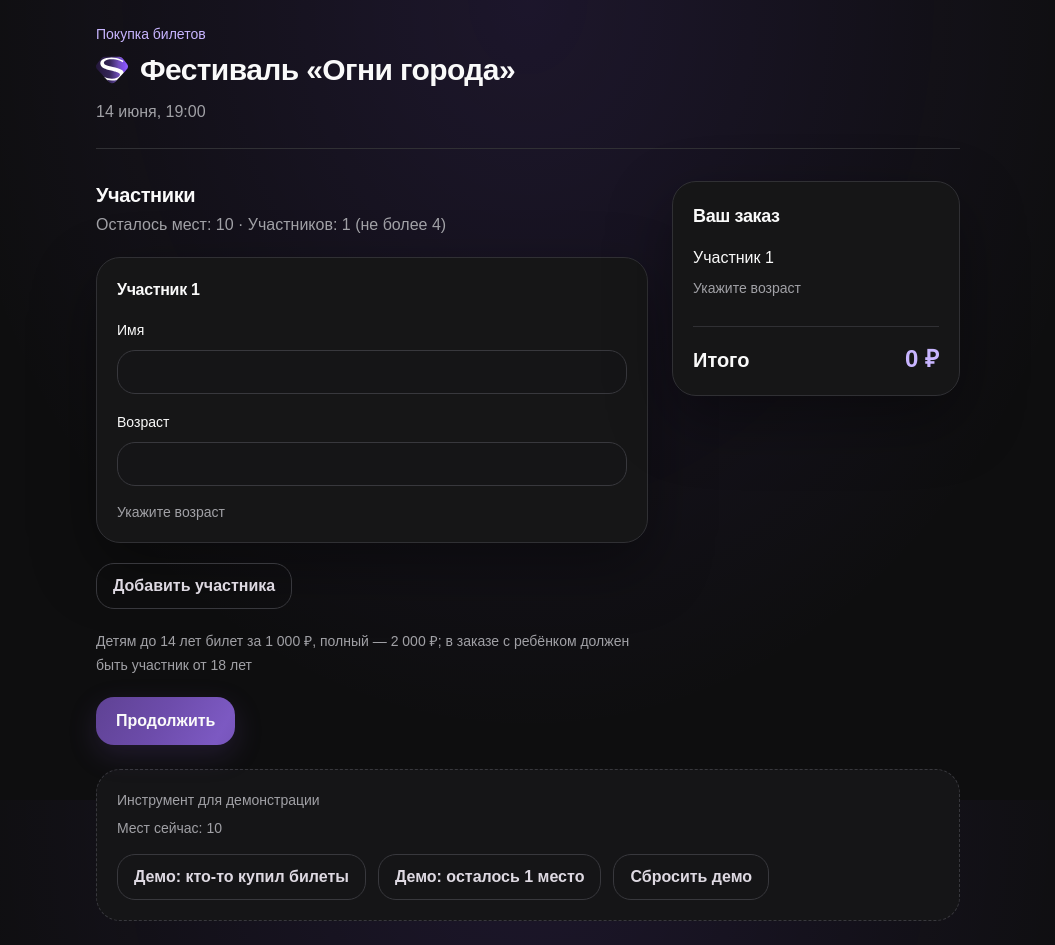
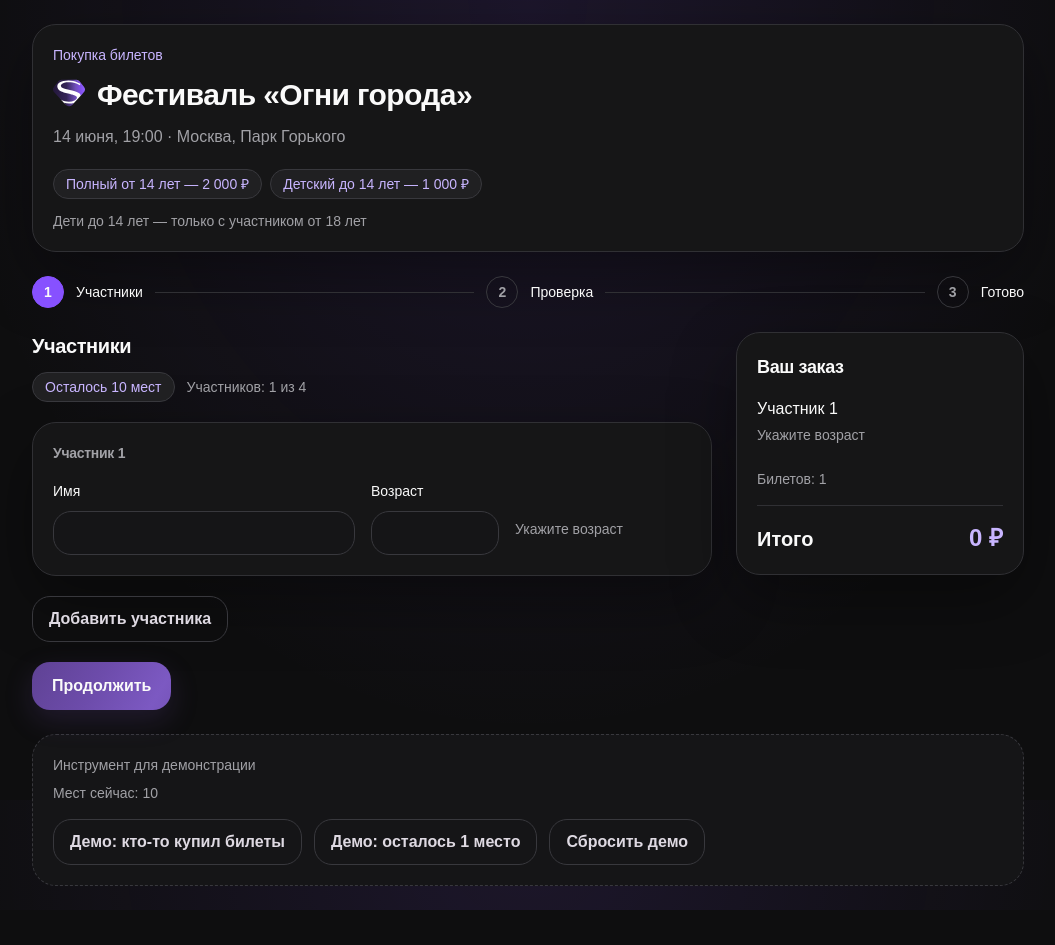
Before and after one commit to PetrKopyev/ticket-checkout, a React (Vite) app: page / in a window 1280 px wide. Shown: the whole page, without its empty margins (112-1167 px from the left). After the commit the page ends 910 px from the top, so only its background shows below. Built offline with nearby package versions, Linux system fonts and the light colour scheme.

Commit message:
Редизайн по паттернам билетных площадок: афиша, шаги, строка заказа, нижний бар, билет

```diff
--- a/index.html
+++ b/index.html
@@ -2,7 +2,7 @@
 <html lang="ru">
   <head>
     <meta charset="UTF-8" />
-    <meta name="viewport" content="width=device-width, initial-scale=1.0" />
+    <meta name="viewport" content="width=device-width, initial-scale=1.0, viewport-fit=cover" />
     <link rel="icon" type="image/svg+xml" href="/logo.svg" />
     <title>Огни города — билеты</title>
   </head>
--- a/src/App.tsx
+++ b/src/App.tsx
@@ -6,6 +6,8 @@ import { buildOrder } from './rules'
 import ParticipantsStep from './components/ParticipantsStep'
 import ReviewStep from './components/ReviewStep'
 import ResultStep from './components/ResultStep'
+import EventHeader from './components/EventHeader'
+import StepIndicator from './components/StepIndicator'
 import { secondaryButtonClass } from './components/ui'
 
 const App = () => {
@@ -46,15 +48,9 @@ const App = () => {
 
   return (
     <main className="min-h-screen text-ink">
-      <div className="mx-auto max-w-4xl px-4 py-6">
-        <header className="mb-8 border-b border-line pb-6">
-          <p className="mb-2 text-sm font-medium text-violet-soft">Покупка билетов</p>
-          <div className="flex items-center gap-3">
-            <img src="/logo.svg" alt="" width={32} height={32} className="shrink-0" />
-            <h1 className="min-w-0 text-2xl sm:text-3xl">Фестиваль «Огни города»</h1>
-          </div>
-          <p className="mt-3 text-ink-muted">14 июня, 19:00</p>
-        </header>
+      <div className="mx-auto min-w-0 max-w-5xl px-4 pt-6 pb-40 md:pb-6">
+        <EventHeader />
+        <StepIndicator step={step} failed={step === 'result' && result?.ok === false} />
         <div ref={stepContent}>
           {step === 'participants' && (
             <ParticipantsStep
--- /dev/null
+++ b/src/components/EventHeader.tsx
@@ -0,0 +1,23 @@
+import { EVENT } from '../event'
+import { ADULT_AGE, CHILD_LIMIT, CHILD_PRICE, FULL_PRICE } from '../rules'
+import { cardClass, chipClass, formatPrice } from './ui'
+
+const EventHeader = () => (
+  <header className={`${cardClass} mb-6`}>
+    <p className="mb-3 text-sm font-medium text-violet-soft">Покупка билетов</p>
+    <div className="flex min-w-0 items-start gap-3">
+      <img src="/logo.svg" alt="" width={32} height={32} className="shrink-0" />
+      <h1 className="min-w-0 break-words text-2xl sm:text-3xl">{EVENT.title}</h1>
+    </div>
+    <p className="mt-3 break-words text-ink-muted">{EVENT.date} · {EVENT.place}</p>
+    <div className="mt-5 flex flex-wrap gap-2">
+      <p className={chipClass}>Полный от {CHILD_LIMIT} лет — {formatPrice(FULL_PRICE)}</p>
+      <p className={chipClass}>Детский до {CHILD_LIMIT} лет — {formatPrice(CHILD_PRICE)}</p>
+    </div>
+    <p className="mt-3 text-sm text-ink-muted">
+      Дети до {CHILD_LIMIT} лет — только с участником от {ADULT_AGE} лет
+    </p>
+  </header>
+)
+
+export default EventHeader
--- a/src/components/OrderSummary.tsx
+++ b/src/components/OrderSummary.tsx
@@ -1,32 +1,69 @@
 import { orderTotal, parseAge, ticketPrice, ticketType } from '../rules'
 import type { Participant } from '../types'
-import { cardClass, chipClass, formatPrice } from './ui'
+import { chipClass, formatAge, formatPrice } from './ui'
 
-const OrderSummary = ({ participants }: { participants: Participant[] }) => (
-  <section className={cardClass} aria-labelledby="summary-heading">
+const nameClass = 'break-words font-medium first-letter:uppercase'
+const priceClass = 'shrink-0 whitespace-nowrap text-right font-semibold tabular-nums'
+
+const OrderRow = ({ participant, index, compact }: {
+  participant: Participant
+  index: number
+  compact: boolean
+}) => {
+  const age = parseAge(participant.age)
+  const name = participant.name.trim() || `Участник ${index + 1}`
+  const details = age === null ? 'Укажите возраст' : `${formatAge(age)} · ${ticketType(age)}`
+  const price = age === null ? '' : formatPrice(ticketPrice(age))
+
+  if (compact) {
+    return (
+      <li className="flex items-start justify-between gap-3 py-3 first:pt-0">
+        <div className="min-w-0">
+          <p className={nameClass}>{name}</p>
+          <p className="mt-1 text-sm text-ink-muted">{details}</p>
+        </div>
+        <p className={priceClass}>{price}</p>
+      </li>
+    )
+  }
+
+  return (
+    <li className={[
+      'flex items-start justify-between gap-3 py-3 first:pt-0',
+      'sm:grid sm:grid-cols-[minmax(0,1fr)_5rem_6rem_6rem] sm:items-center',
+    ].join(' ')}>
+      <div className="min-w-0">
+        <p className={nameClass}>{name}</p>
+        <p className="mt-1 text-sm text-ink-muted sm:hidden">{details}</p>
+      </div>
+      {age === null ? (
+        <p className="hidden text-sm text-ink-muted sm:col-span-2 sm:block">Укажите возраст</p>
+      ) : (
+        <>
+          <p className="hidden text-sm text-ink-muted sm:block">{formatAge(age)}</p>
+          <p className={`hidden sm:block ${chipClass}`}>{ticketType(age)}</p>
+        </>
+      )}
+      <p className={priceClass}>{price}</p>
+    </li>
+  )
+}
+
+const OrderSummary = ({ participants, compact = false }: {
+  participants: Participant[]
+  compact?: boolean
+}) => (
+  <section aria-labelledby="summary-heading">
     <h2 id="summary-heading" className="text-lg">Ваш заказ</h2>
     <ul className="mt-4 divide-y divide-line">
-      {participants.map((participant, index) => {
-        const age = parseAge(participant.age)
-
-        return (
-          <li key={participant.id} className="py-3 first:pt-0">
-            <p className="font-medium break-words">{participant.name.trim() || `Участник ${index + 1}`}</p>
-            {age === null ? (
-              <p className="mt-2 text-sm text-ink-muted">Укажите возраст</p>
-            ) : (
-              <>
-                <p className={`mt-2 ${chipClass}`}>Возраст: {age} · {ticketType(age)}</p>
-                <p className="mt-1 text-sm font-medium">{formatPrice(ticketPrice(age))}</p>
-              </>
-            )}
-          </li>
-        )
-      })}
+      {participants.map((participant, index) => (
+        <OrderRow key={participant.id} participant={participant} index={index} compact={compact} />
+      ))}
     </ul>
+    <p className="mt-3 text-sm text-ink-muted">Билетов: {participants.length}</p>
     <div className="mt-4 flex flex-wrap items-baseline justify-between gap-2 border-t border-line pt-4">
       <span className="text-xl font-extrabold">Итого</span>
-      <span className="text-2xl font-extrabold text-violet-soft">
+      <span className="text-2xl font-extrabold tabular-nums text-violet-soft">
         {formatPrice(orderTotal(participants))}
       </span>
     </div>
--- a/src/components/ParticipantsStep.tsx
+++ b/src/components/ParticipantsStep.tsx
@@ -1,10 +1,6 @@
 import { useEffect, useRef, useState } from 'react'
 import type { FormEvent } from 'react'
 import {
-  ADULT_AGE,
-  CHILD_LIMIT,
-  CHILD_PRICE,
-  FULL_PRICE,
   MAX_PARTICIPANTS,
   NO_SEATS_MESSAGE,
   orderTotal,
@@ -16,12 +12,15 @@ import {
 } from '../rules'
 import type { Participant } from '../types'
 import OrderSummary from './OrderSummary'
+import SubmitBar from './SubmitBar'
 import {
   alertClass,
   cardClass,
   chipClass,
+  dangerChipClass,
   formatPrice,
   inputClass,
+  plural,
   primaryButtonClass,
   secondaryButtonClass,
 } from './ui'
@@ -47,21 +46,12 @@ const ParticipantCard = ({ participant, index, canRemove, touched, onChange, onT
 
   return (
     <section aria-labelledby={headingId} className={cardClass}>
-      <div className="mb-4 flex flex-wrap items-center justify-between gap-2">
-        <h3 id={headingId}>Участник {index + 1}</h3>
-        {canRemove && (
-          <button
-            type="button"
-            onClick={onRemove}
-            aria-label={`Удалить участника ${index + 1}`}
-            className={secondaryButtonClass}
-          >
-            Удалить
-          </button>
-        )}
-      </div>
-      <div className="space-y-4">
-        <div>
+      <h3 id={headingId} className="mb-4 text-sm font-semibold text-ink-muted">Участник {index + 1}</h3>
+      <div className={[
+        'grid min-w-0 grid-cols-[minmax(0,1fr)] gap-4',
+        'md:grid-cols-[minmax(0,1fr)_8rem_10rem_auto]',
+      ].join(' ')}>
+        <div className="min-w-0">
           <label htmlFor={nameId} className="text-sm font-medium">Имя</label>
           <input
             id={nameId}
@@ -76,7 +66,7 @@ const ParticipantCard = ({ participant, index, canRemove, touched, onChange, onT
           />
           {nameError && <p id={`${nameId}-error`} className="mt-2 text-sm text-red">{nameError}</p>}
         </div>
-        <div>
+        <div className="min-w-0">
           <label htmlFor={ageId} className="text-sm font-medium">Возраст</label>
           <input
             id={ageId}
@@ -91,11 +81,32 @@ const ParticipantCard = ({ participant, index, canRemove, touched, onChange, onT
           />
           {ageError && <p id={`${ageId}-error`} className="mt-2 text-sm text-red">{ageError}</p>}
         </div>
+        <div className="flex min-w-0 flex-wrap items-start justify-between gap-3 md:contents">
+          <div className="flex min-h-11 min-w-0 flex-wrap items-center gap-2 self-start md:mt-7">
+            {age !== null && (
+              <>
+                <span className={chipClass}>{ticketType(age)}</span>
+                <span className="whitespace-nowrap font-semibold tabular-nums">
+                  {formatPrice(ticketPrice(age))}
+                </span>
+              </>
+            )}
+            {age === null && !ageError && <p className="text-sm text-ink-muted">Укажите возраст</p>}
+          </div>
+          {canRemove && (
+            <div className="flex min-h-11 min-w-0 items-center self-start md:mt-7">
+              <button
+                type="button"
+                onClick={onRemove}
+                aria-label={`Удалить участника ${index + 1}`}
+                className={secondaryButtonClass}
+              >
+                Удалить
+              </button>
+            </div>
+          )}
+        </div>
       </div>
-      {age !== null && (
-        <p className={`mt-4 ${chipClass}`}>{ticketType(age)} · {formatPrice(ticketPrice(age))}</p>
-      )}
-      {age === null && !ageError && <p className="mt-4 text-sm text-ink-muted">Укажите возраст</p>}
     </section>
   )
 }
@@ -140,13 +151,20 @@ const ParticipantsStep = ({ participants, seats, onChange, onAdd, onRemove, onCo
   }
 
   return (
-    <div className="grid min-w-0 items-start gap-6 md:grid-cols-[1fr_18rem]">
+    <div className="grid min-w-0 items-start gap-6 lg:grid-cols-[minmax(0,1fr)_18rem]">
       <form noValidate onSubmit={handleSubmit} className="min-w-0 space-y-5">
         <div>
           <h2 data-step-heading tabIndex={-1} className="scroll-mt-6 text-xl outline-none">Участники</h2>
-          <p className="mt-1 text-ink-muted">
-            Осталось мест: {seats} · Участников: {participants.length} (не более {MAX_PARTICIPANTS})
-          </p>
+          <div className="mt-3 flex min-w-0 flex-wrap items-center gap-3">
+            <p className={seats <= 3 ? dangerChipClass : chipClass}>
+              {seats === 0 ? 'Мест нет' : (
+                `Осталось ${seats <= 3 ? 'всего ' : ''}${seats} ${plural(seats, 'место', 'места', 'мест')}`
+              )}
+            </p>
+            <p className="text-sm text-ink-muted">
+              Участников: {participants.length} из {MAX_PARTICIPANTS}
+            </p>
+          </div>
         </div>
         {seats === 0 && <p role="alert" className={alertClass}>{NO_SEATS_MESSAGE}</p>}
         {participants.map((participant, index) => (
@@ -169,23 +187,17 @@ const ParticipantsStep = ({ participants, seats, onChange, onAdd, onRemove, onCo
             Добавить участника
           </button>
         )}
-        <p aria-hidden="true" className="text-lg font-extrabold md:hidden">
-          Итого: <span className="text-violet-soft">{formatPrice(orderTotal(participants))}</span>
-        </p>
-        {orderError ? (
-          <p role="alert" className={alertClass}>{orderError}</p>
-        ) : (
-          <p className="text-sm leading-6 text-ink-muted">
-            Детям до {CHILD_LIMIT} лет билет за {formatPrice(CHILD_PRICE)},
-            полный — {formatPrice(FULL_PRICE)}; в заказе с ребёнком должен быть участник от {ADULT_AGE} лет
-          </p>
-        )}
-        <button type="submit" disabled={seats === 0} className={primaryButtonClass}>
-          Продолжить
-        </button>
+        {orderError && <p role="alert" className={alertClass}>{orderError}</p>}
+        <div>
+          <SubmitBar total={orderTotal(participants)}>
+            <button type="submit" disabled={seats === 0} className={primaryButtonClass}>
+              Продолжить
+            </button>
+          </SubmitBar>
+        </div>
       </form>
-      <aside className="min-w-0 md:sticky md:top-6">
-        <OrderSummary participants={participants} />
+      <aside className={`${cardClass} lg:sticky lg:top-6`}>
+        <OrderSummary participants={participants} compact />
       </aside>
     </div>
   )
--- /dev/null
+++ b/src/components/StepIndicator.tsx
@@ -0,0 +1,60 @@
+const steps = [
+  { id: 'participants', label: 'Участники' },
+  { id: 'review', label: 'Проверка' },
+  { id: 'result', label: 'Готово' },
+]
+
+const StepIndicator = ({ step, failed }: {
+  step: 'participants' | 'review' | 'result'
+  failed: boolean
+}) => {
+  const currentIndex = steps.findIndex((item) => item.id === step)
+
+  return (
+    <nav aria-label="Шаги оформления" className="mb-6 min-w-0">
+      <ol className="flex min-w-0 items-center gap-1 sm:gap-3">
+        {steps.map((item, index) => {
+          const current = index === currentIndex
+          const complete = index < currentIndex || (current && step === 'result' && !failed)
+          const circleClass = complete
+            ? current ? 'border-green bg-green/15 text-green' : 'border-violet text-violet-soft'
+            : current ? 'border-violet bg-violet text-ink' : 'border-line-strong text-ink-muted'
+
+          return (
+            <li
+              key={item.id}
+              aria-current={current ? 'step' : undefined}
+              className="flex min-w-0 items-center gap-1 sm:gap-3 not-last:flex-auto"
+            >
+              <span className={[
+                'flex size-6 shrink-0 items-center justify-center rounded-full border',
+                'text-sm font-semibold sm:size-8',
+                circleClass,
+              ].join(' ')}>
+                {complete ? (
+                  <>
+                    <svg aria-hidden="true" viewBox="0 0 24 24" className="size-4 fill-none stroke-current">
+                      <path d="m5 12 4 4L19 6" strokeWidth="2" strokeLinecap="round" strokeLinejoin="round" />
+                    </svg>
+                    <span className="sr-only">{index + 1} {current ? 'успех' : 'пройден'}</span>
+                  </>
+                ) : index + 1}
+              </span>
+              <span className={current ? 'min-w-0 break-words text-sm' : 'sr-only sm:not-sr-only sm:text-sm'}>
+                {item.label}
+              </span>
+              {index < steps.length - 1 && (
+                <span
+                  aria-hidden="true"
+                  className={`h-px min-w-2 flex-1 ${index < currentIndex ? 'bg-violet' : 'bg-line'}`}
+                />
+              )}
+            </li>
+          )
+        })}
+      </ol>
+    </nav>
+  )
+}
+
+export default StepIndicator
--- /dev/null
+++ b/src/components/SubmitBar.tsx
@@ -0,0 +1,18 @@
+import type { ReactNode } from 'react'
+import { formatPrice } from './ui'
+
+const SubmitBar = ({ total, children }: { total: number; children: ReactNode }) => (
+  <div className={[
+    'fixed inset-x-0 bottom-0 z-10 flex min-w-0 flex-wrap items-center justify-between gap-3',
+    'border-t border-line bg-card/90 px-4 pt-3 backdrop-blur',
+    'pb-[max(0.75rem,env(safe-area-inset-bottom))] md:contents',
+  ].join(' ')}>
+    <div className="min-w-0 md:hidden">
+      <p className="text-sm text-ink-muted">Итого</p>
+      <p className="text-2xl font-extrabold tabular-nums text-violet-soft">{formatPrice(total)}</p>
+    </div>
+    {children}
+  </div>
+)
+
+export default SubmitBar
--- a/src/components/ui.ts
+++ b/src/components/ui.ts
@@ -1,4 +1,15 @@
 export const formatPrice = (price: number) => price.toLocaleString('ru-RU') + ' ₽'
+
+export const plural = (count: number, one: string, few: string, many: string) => {
+  const lastTwo = count % 100
+  const last = count % 10
+  if (lastTwo >= 11 && lastTwo <= 14) return many
+  if (last === 1) return one
+  if (last >= 2 && last <= 4) return few
+  return many
+}
+
+export const formatAge = (age: number) => `${age} ${plural(age, 'год', 'года', 'лет')}`
 
 const focusClass = [
   'focus-visible:outline-2 focus-visible:outline-offset-2',
@@ -36,3 +47,10 @@ export const chipClass = [
   'w-fit max-w-full rounded-full px-3 py-1 text-sm font-medium',
   'border border-line-strong bg-surface-muted text-violet-soft',
 ].join(' ')
+
+export const dangerChipClass = [
+  'w-fit max-w-full rounded-full px-3 py-1 text-sm font-medium',
+  'border border-red/40 bg-red/10 text-red',
+].join(' ')
+
+export const circleIconClass = 'flex size-11 shrink-0 items-center justify-center rounded-full'
--- /dev/null
+++ b/src/event.ts
@@ -0,0 +1,5 @@
+export const EVENT = {
+  title: 'Фестиваль «Огни города»',
+  date: '14 июня, 19:00',
+  place: 'Москва, Парк Горького',
+}
--- a/src/index.css
+++ b/src/index.css
@@ -22,6 +22,12 @@
 }
 
 @layer base {
+  @media (width < 48rem) {
+    html {
+      scroll-padding-bottom: 7rem;
+    }
+  }
+
   :root {
     color-scheme: dark;
   }
```
Also changed, not shown: src/components/ResultStep.tsx (+30 -13 lines), src/components/ReviewStep.tsx (+8 -7 lines), 1 other file (tests, documents, lock files or other folders).
